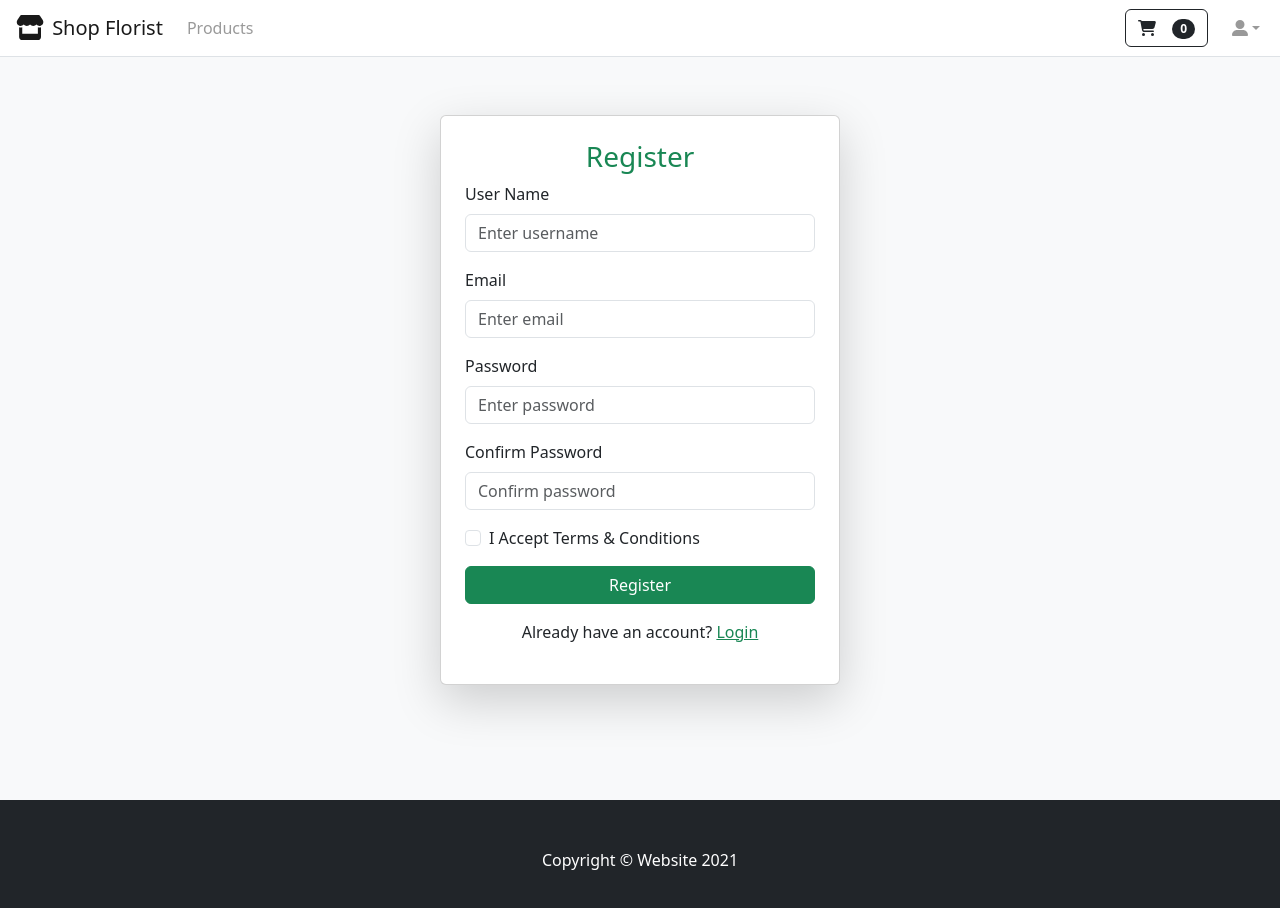
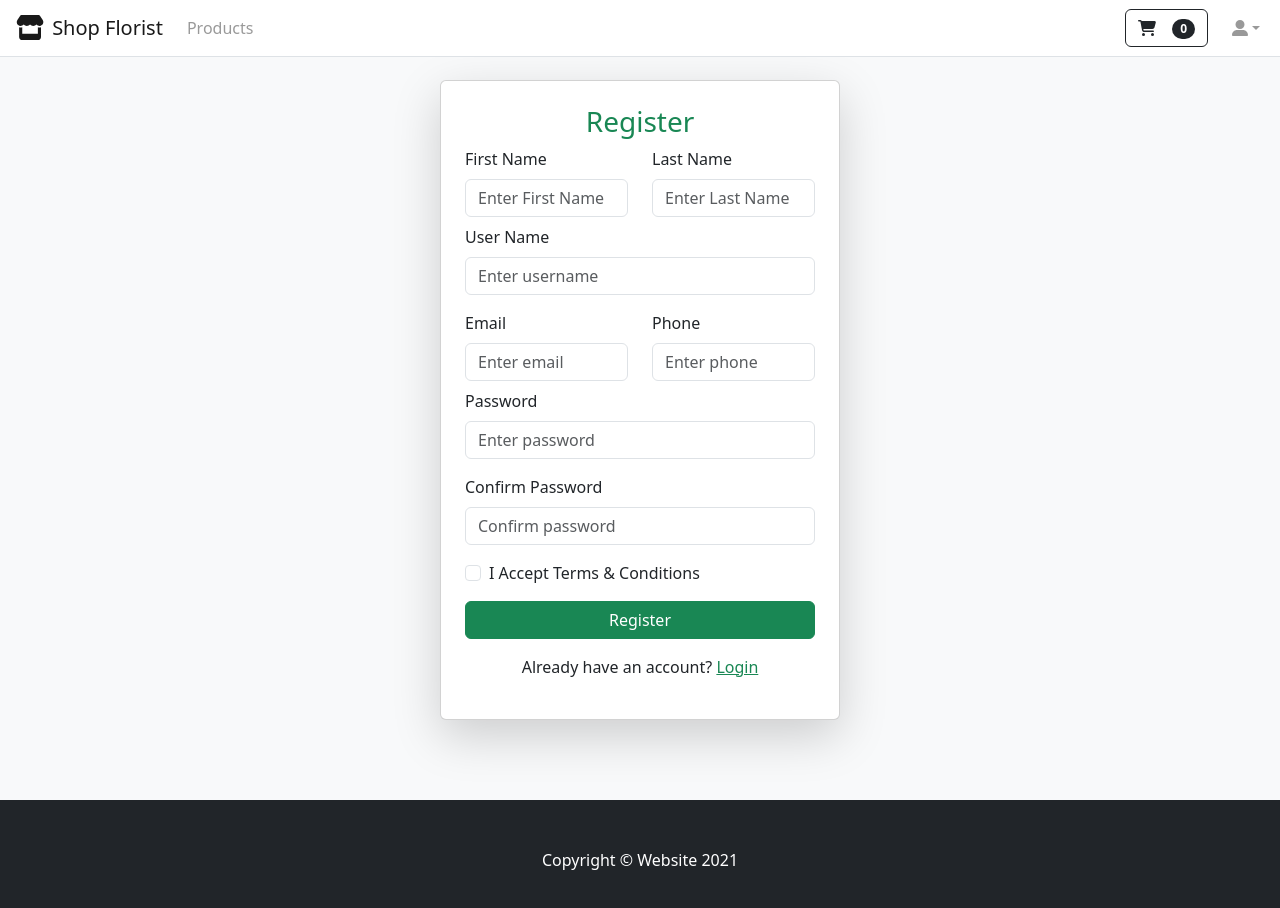
Before and after one commit to Sown13/OFD_floral_fe, a React (Create React App) app: page /#/register in a window 1280 px wide. Shown: the top 908 px of the page. Built offline with nearby package versions, Linux system fonts and the light colour scheme.

Commit message:
done login, register form

```diff
--- a/src/api/api.js
+++ b/src/api/api.js
@@ -1,8 +1,8 @@
 import axios from "axios";
-import { logout } from "./authService";
+import { logout } from "../services/authenServices";
 
 const api = axios.create({
-  baseURL: "https://your-api-url.com/api/v1",
+  baseURL: "http://localhost:8080",
   withCredentials: true,
   headers: {
     "Content-Type": "application/json",
--- a/src/authen/LoginForm.js
+++ b/src/authen/LoginForm.js
@@ -1,15 +1,40 @@
 import React, { useState } from "react";
 import "bootstrap/dist/css/bootstrap.min.css";
+import api from "../api/api";
+import { useNavigate } from "react-router-dom";
 
 function LoginForm() {
-  const [email, setEmail] = useState("");
+  const navigate = useNavigate();
+  const [username, setUserName] = useState("");
   const [password, setPassword] = useState("");
   const [rememberMe, setRememberMe] = useState(false);
 
-  const handleLogin = (e) => {
+  const handleLogin = async (e) => {
     e.preventDefault();
-    console.log({ email, password, rememberMe });
+    try {
+      const response = await api.post('/users/login', { username, password });
+
+      // console.log("Response data:", response.data);
+
+      const { accessToken, refreshToken } = response.data;
+      localStorage.setItem("accessToken", accessToken);
+      localStorage.setItem("refreshToken", refreshToken);
+
+      alert("Login successful");
+      navigate("/products");
+    } catch (error) {
+      if (error.response) {
+        console.log("Error response:", error.response.data);
+        alert(error.response.data.message || "Login failed");
+        return;
+      } else {
+        console.error("Error:", error);
+        alert("Something went wrong");
+        return;
+      }
+    }
   };
+
 
   return (
     <div className="container d-flex justify-content-center align-items-center vh-100">
@@ -17,14 +42,14 @@ function LoginForm() {
         <h3 className="text-center text-primary">Login</h3>
         <form onSubmit={handleLogin}>
           <div className="mb-3">
-            <label className="form-label">Email</label>
+            <label className="form-label">Username</label>
             <input
-              type="email"
+              type="text"
               className="form-control"
-              placeholder="Enter email"
+              placeholder="Enter username"
               required
-              value={email}
-              onChange={(e) => setEmail(e.target.value)}
+              value={username}
+              onChange={(e) => setUserName(e.target.value)}
             />
           </div>
           <div className="mb-3">
--- a/src/authen/RegisterForm.js
+++ b/src/authen/RegisterForm.js
@@ -1,20 +1,36 @@
-import React, { useState } from "react";
+import React, { use, useState } from "react";
 import "bootstrap/dist/css/bootstrap.min.css";
+import api from "../api/api";
 
 function RegisterForm() {
-  const [userName, setUserName] = useState("");
+  const [firstName, setFirstName] = useState("");
+  const [lastName, setLastName] = useState("");
+  const [username, setUserName] = useState("");
   const [email, setEmail] = useState("");
   const [password, setPassword] = useState("");
+  const [phone, setPhone] = useState("");
   const [confirmPassword, setConfirmPassword] = useState("");
   const [acceptedTerms, setAcceptedTerms] = useState(false);
 
-  const handleRegister = (e) => {
+  const handleRegister = async (e) => {
     e.preventDefault();
     if (password !== confirmPassword) {
       alert("Passwords do not match!");
       return;
     }
-    console.log({ userName, email, password, acceptedTerms });
+    try {
+      const response = await api.post('/users/signup', {firstName, lastName, username, password, email, phone});
+      console.log("register successfull", response.data);
+      alert("Register Successfull");
+    } catch (error) {
+      if(error.response) {
+        console.log("Error response:", error.response.data);
+        alert(error.response.data.message || "Register Failed")
+      } else {
+        console.log("Error:", error);
+        alert("Something went wrong");
+      }
+    }
   };
 
   return (
@@ -22,6 +38,34 @@ function RegisterForm() {
       <div className="card p-4 shadow-lg" style={{ maxWidth: "400px", width: "100%" }}>
         <h3 className="text-center text-success">Register</h3>
         <form onSubmit={handleRegister}>
+
+        <div className="row mb-2">
+  <div className="col-6">
+    <label className="form-label">First Name</label>
+    <input
+      type="text"
+      className="form-control"
+      placeholder="Enter First Name"
+      required
+      value={firstName}
+      onChange={(e) => setFirstName(e.target.value)}
+    />
+  </div>
+
+  <div className="col-6">
+    <label className="form-label">Last Name</label>
+    <input
+      type="text"
+      className="form-control"
+      placeholder="Enter Last Name"
+      required
+      value={lastName}
+      onChange={(e) => setLastName(e.target.value)}
+    />
+  </div>
+</div>
+
+
           <div className="mb-3">
             <label className="form-label">User Name</label>
             <input
@@ -29,11 +73,13 @@ function RegisterForm() {
               className="form-control"
               placeholder="Enter username"
               required
-              value={userName}
+              value={username}
               onChange={(e) => setUserName(e.target.value)}
             />
           </div>
-          <div className="mb-3">
+
+          <div className="row mb-2">
+  <div className="col-6">
     <label className="form-label">Email</label>
     <input
       type="email"
@@ -44,6 +90,20 @@ function RegisterForm() {
       onChange={(e) => setEmail(e.target.value)}
     />
   </div>
+
+  <div className="col-6">
+    <label className="form-label">Phone</label>
+    <input
+      type="tel"
+      className="form-control"
+      placeholder="Enter phone"
+      required
+      value={phone}
+      onChange={(e) => setPhone(e.target.value)}
+    />
+  </div>
+</div>
+
           <div className="mb-3">
             <label className="form-label">Password</label>
             <input
@@ -55,6 +115,7 @@ function RegisterForm() {
               onChange={(e) => setPassword(e.target.value)}
             />
           </div>
+
           <div className="mb-3">
             <label className="form-label">Confirm Password</label>
             <input
@@ -66,6 +127,7 @@ function RegisterForm() {
               onChange={(e) => setConfirmPassword(e.target.value)}
             />
           </div>
+
           <div className="form-check mb-3">
             <input
               type="checkbox"
@@ -79,6 +141,7 @@ function RegisterForm() {
               I Accept Terms & Conditions
             </label>
           </div>
+
           <button type="submit" className="btn btn-success w-100">
             Register
           </button>
--- a/src/services/authenServices.js
+++ b/src/services/authenServices.js
@@ -1,30 +1,30 @@
-import api from "./api";
+import api from "../api/api";
 
-export const signUp = async (userData) => {
-  try {
-    const response = await api.post("/signup", userData);
-    return response.data;
-  } catch (error) {
-    console.error("Sign Up Error:", error.response?.data || error.message);
-    throw error;
-  }
-};
+// export const signUp = async (userData) => {
+//   try {
+//     const response = await api.post("signup", userData);
+//     return response.data;
+//   } catch (error) {
+//     console.error("Sign Up Error:", error.response?.data || error.message);
+//     throw error;
+//   }
+// };
 
-export const login = async (credentials) => {
-  try {
-    const response = await api.post("/login", credentials);
-    const { token } = response.data;
+// export const login = async (credentials) => {
+//   try {
+//     const response = await api.post("/login", credentials);
+//     const { token } = response.data;
 
-    if (token) {
-      localStorage.setItem("token", token);
-    }
+//     if (token) {
+//       localStorage.setItem("token", token);
+//     }
 
-    return response.data;
-  } catch (error) {
-    console.error("Login Error:", error.response?.data || error.message);
-    throw error;
-  }
-};
+//     return response.data;
+//   } catch (error) {
+//     console.error("Login Error:", error.response?.data || error.message);
+//     throw error;
+//   }
+// };
 
 export const logout = async () => {
   try {
@@ -33,6 +33,6 @@ export const logout = async () => {
     console.warn("Logout request failed, but clearing token anyway.");
   }
 
-  localStorage.removeItem("token");
+  localStorage.removeItem("acceccToken");
   console.log("User logged out.");
 };
```
Also changed, not shown: 1 other file (tests, documents, lock files or other folders). Lines whose indentation alone changed are shown as unchanged.
